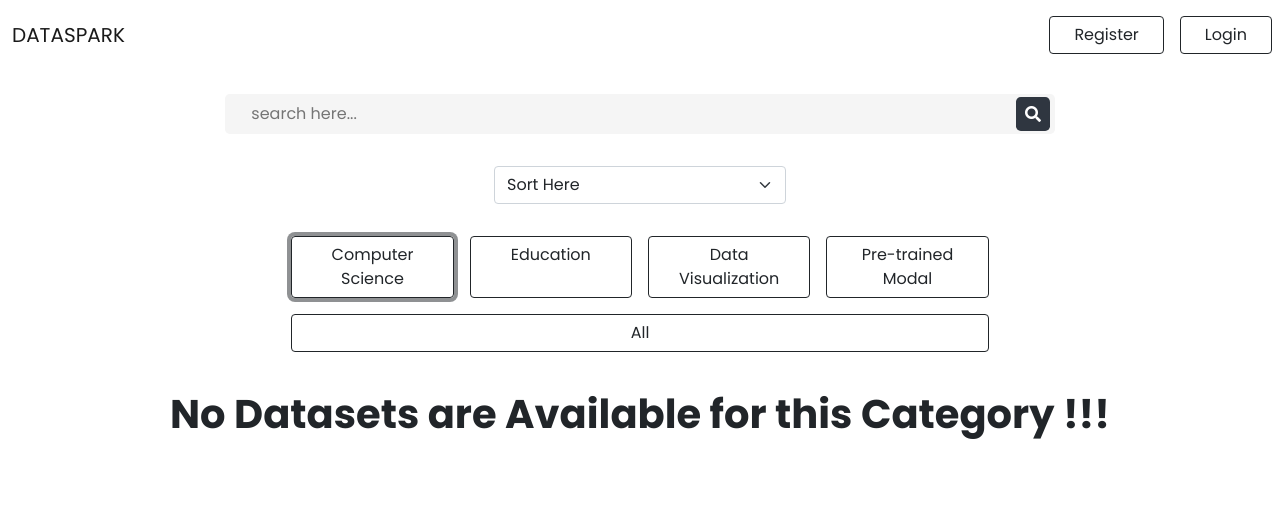
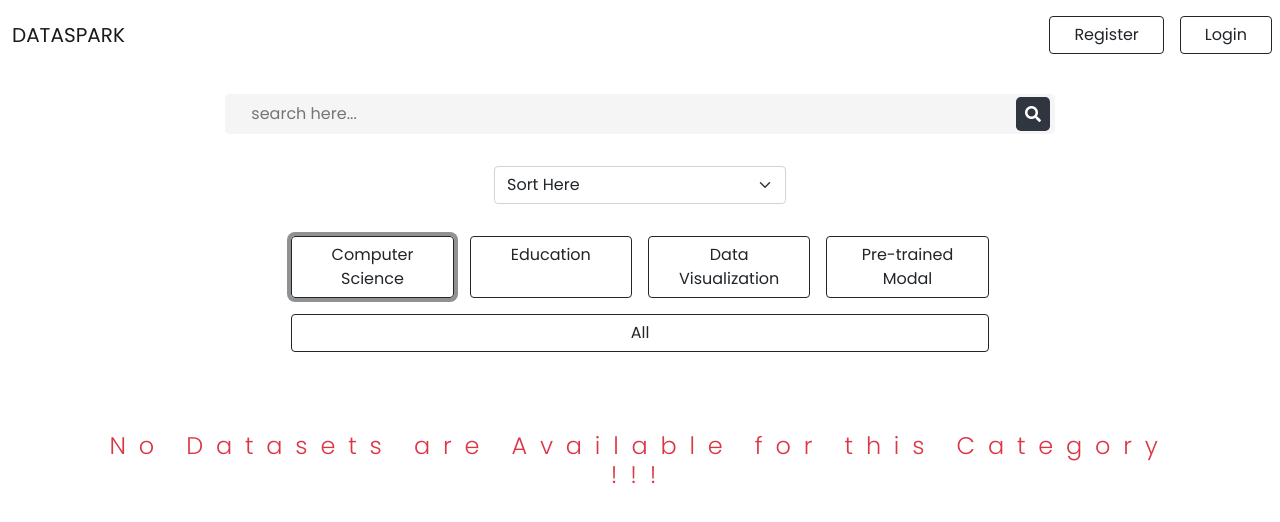
Before and after one commit to akashTharuka/data-spark, a React (Create React App) app in the folder client/: page / in a window 1280 px wide. Both pictures are taken after a click on the label "Computer Science". Shown: the top 522 px of the page. Built offline with nearby package versions, Linux system fonts and the light colour scheme; no server answers.

Commit message:
some styling

```diff
--- a/client/src/components/DatasetDetails.jsx
+++ b/client/src/components/DatasetDetails.jsx
@@ -113,7 +113,7 @@ const DatasetDetails = (props) => {
 		for (let i = 0; i < reviewsLength; i++){
 			content.push(
 				<div className="col" key={i}>
-					<div className="card review bg-light m-3" style={{width: '25rem', minHeight: "15rem"}}>
+					<div className="card review bg-light mx-auto" style={{width: '24rem', minHeight: "15rem"}}>
 						<div className="card-body d-flex flex-column">
 							<h5 className="card-title text-center text-light fs-3">{allReviews[i].reviewer}</h5>
 							<div className="ratings text-center">
--- a/client/src/components/Home.jsx
+++ b/client/src/components/Home.jsx
@@ -64,7 +64,7 @@ const Home = (props) => {
     const getEmptyDatasets = () => {
         let content = [];
         content.push (
-            <div className="col-md-20 text-center align-middle fw-bold fs-1" key={0}>
+            <div className="col-10 title text-center display-6 fs-4 mx-auto my-5 text-danger" key={0}>
                 No Datasets are Available for this Category !!!
             </div>
         )
```
